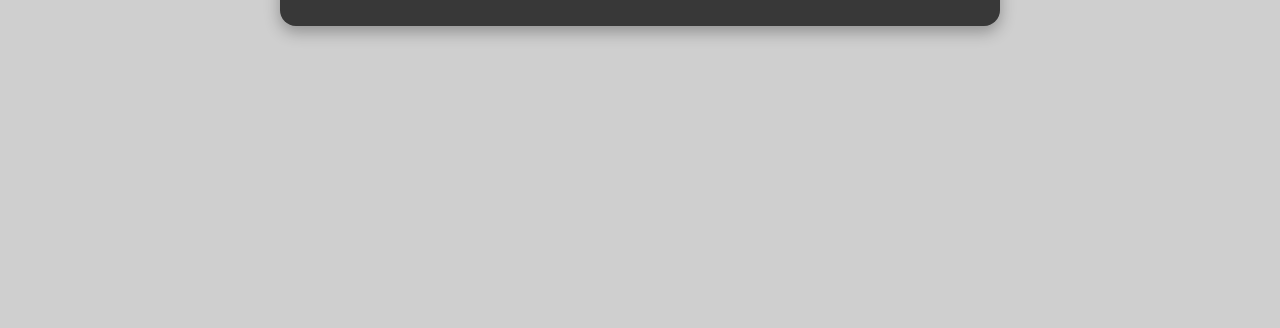
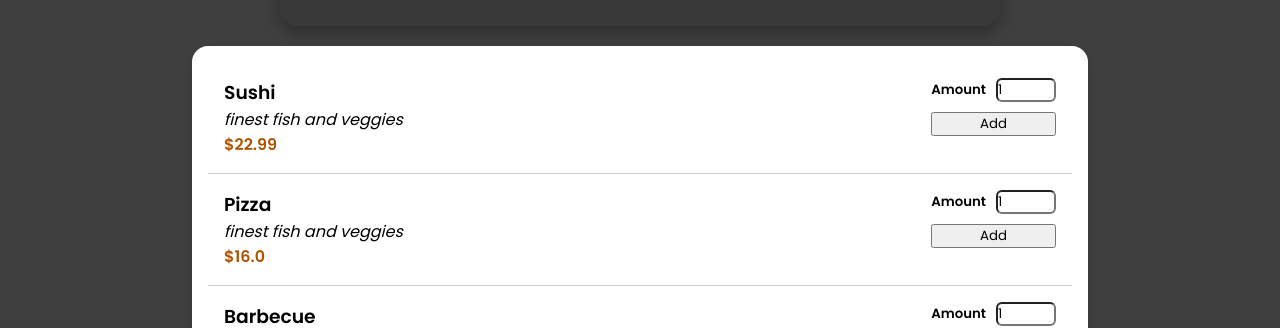
Before and after one commit to Nurkulova/order-food, a React (Create React App) app: page / in a window 1280 px wide. Shown: the part 474-802 px from the top of the page. Built offline with nearby package versions, Linux system fonts and the light colour scheme.

Commit message:
added MealsItem

```diff
--- a/src/App.js
+++ b/src/App.js
@@ -6,9 +6,7 @@ function App() {
     <div>
        <Header/>
       <MealsSummary/>
-      {/*<Meals/>
-      <MealItem/>
-       */}
+
     </div>
   );
 }
--- a/src/components/UI/Button.jsx
+++ b/src/components/UI/Button.jsx
@@ -1,5 +1,4 @@
 import React from "react";
-
 export const Button = ({
   children,
   onClick,
@@ -11,8 +10,10 @@ export const Button = ({
   return (
     <button>
       {" "}
-      onCkick = {onClick} disabled = {disabled} {...restProps}
+      onCkick = {onClick}
+      disabled = {disabled}
       {children}
+      {...restProps}
     </button>
   );
 };
--- a/src/components/header/Header.jsx
+++ b/src/components/header/Header.jsx
@@ -1,5 +1,5 @@
 import React from 'react'
-import {styled } from 'styled-components'
+import styled  from 'styled-components'
 import { HeaderCardButton } from './HeaderCardButton'
 export const Header = () => {
   return (
--- a/src/components/header/HeaderCardButton.jsx
+++ b/src/components/header/HeaderCardButton.jsx
@@ -1,6 +1,6 @@
 import React from "react";
 import { BasketIcon } from "../../assets";
-import {styled } from 'styled-components'
+import styled  from 'styled-components'
 
 export const HeaderCardButton = () => {
   return (
--- /dev/null
+++ b/src/components/meals-summary/MealItem.jsx
@@ -0,0 +1,38 @@
+import React from 'react';
+import {MealItemForm} from './MealItemForm'; // Path to the MealItemForm component
+import  styled  from 'styled-components';
+
+export const MealItem = ({title, description, price}) => {
+  return (
+    <MealCard>
+      <div>
+        <h3>{title}</h3>
+        <i>{description}</i>
+        <p>{price}</p>
+      </div>
+      <div>
+        <MealItemForm />
+      </div>
+    </MealCard>
+  );
+};
+
+const MealCard = styled('div')`
+  max-width: 100%;
+  width:960px;
+  margin: 0 auto;
+  padding: 16px;
+  border-bottom: 1px solid #ccc;
+  display: flex;
+  flex-direction: row;
+  justify-content: space-between;
+  background-color:rgba(255, 255, 255, 1);
+  & > div {
+    display:flex;
+    flex-direction:column;
+  }
+  & > div > p {
+    color:rgba(173, 85, 2, 1);
+    font-weight:600;
+  }
+`;
--- /dev/null
+++ b/src/components/meals-summary/MealItemForm.jsx
@@ -0,0 +1,49 @@
+import React, { useRef } from 'react';
+import styled  from 'styled-components';
+export const MealItemForm = () => {
+  const amountInputRef = useRef();
+
+  const focusInput = () => {
+    amountInputRef.current.focus();
+  };
+
+  return (
+      <FormWrapper>
+        <InputWrapper>
+        {/* <label htmlFor="amount"></label>  */}
+        <button type="button" onClick={focusInput}>
+          Amount
+        </button>
+        <AmountInput
+          ref={amountInputRef}
+          type="number"
+          id="amount"
+          min="1"
+          step="1"
+          defaultValue="1"
+        /> </InputWrapper>
+      <button type="button">Add</button>
+      </FormWrapper>
+  );
+};
+
+const FormWrapper = styled('div')`
+display:flex;
+flex-direction:column;
+gap:10px;
+`
+const InputWrapper = styled('div')`
+  display: flex;
+  align-items: center;
+  gap: 10px;
+  & > button {
+    border:none;
+    background-color:rgba(255, 255, 255, 1);
+    font-weight:600;
+}
+`;
+
+const AmountInput = styled('input')`
+  width:60px;
+  border-radius: 6px;
+`
--- /dev/null
+++ b/src/components/meals-summary/Meals.jsx
@@ -0,0 +1,58 @@
+import React from 'react'
+import {MealItem} from './MealItem';
+import styled from 'styled-components';
+
+const DUMMY_MEALS = [
+    {
+      id: 1,
+      title: "Sushi",
+      description: "finest fish and veggies",
+      price: '$22.99',
+    },
+    {
+      id: 2,
+      title: "Pizza",
+      description: "finest fish and veggies",
+      price: '$16.0',
+    },
+    {
+      id: 3,
+      title: "Barbecue",
+      description: "finest fish and veggies",
+      price: '$12.99',
+    },
+    {
+      id: 4,
+      title: "Green Bowl",
+      description: "finest fish and veggies",
+      price: '$19.99',
+    },
+   ];
+
+export const Meals = () => {
+  return (
+    <StyledMeals>
+      {DUMMY_MEALS.map((meal) => (
+        <MealItem
+          key={meal.id}
+          id={meal.id}
+          title={meal.title}
+          description={meal.description}
+          price={meal.price}
+        />
+      ))}
+      </StyledMeals>
+  )
+}
+
+const StyledMeals = styled('div')`
+  width: 70%;
+  margin: 20px auto;
+  padding: 16px;
+  border-radius: 16px;
+  box-shadow: 0px 4px 8px rgba(0, 0, 0, 0.1);
+  display: flex;
+  flex-direction:column;
+  background-color:rgba(255, 255, 255, 1);
+
+`;
--- a/src/components/meals-summary/MealsSummary.jsx
+++ b/src/components/meals-summary/MealsSummary.jsx
@@ -1,6 +1,8 @@
 import React from 'react'
 import { MealsBannerImage } from '../../assets'
-import { styled } from 'styled-components'
+import styled  from 'styled-components'
+import { Meals } from './Meals'
+
 export const MealsSummary = () => {
   return (
     <section>
@@ -18,6 +20,7 @@ export const MealsSummary = () => {
             experienced chefs!
             </p>
         </MealsSummaryContainer>
+        <Meals/>
     </section>
   )
 }
--- a/src/index.css
+++ b/src/index.css
@@ -10,7 +10,7 @@ body {
     sans-serif;
   -webkit-font-smoothing: antialiased;
   -moz-osx-font-smoothing: grayscale;
-  background-color: #3f3f3f3f;
+  background-color: #3f3f3f;
 }
 
 code {
```
